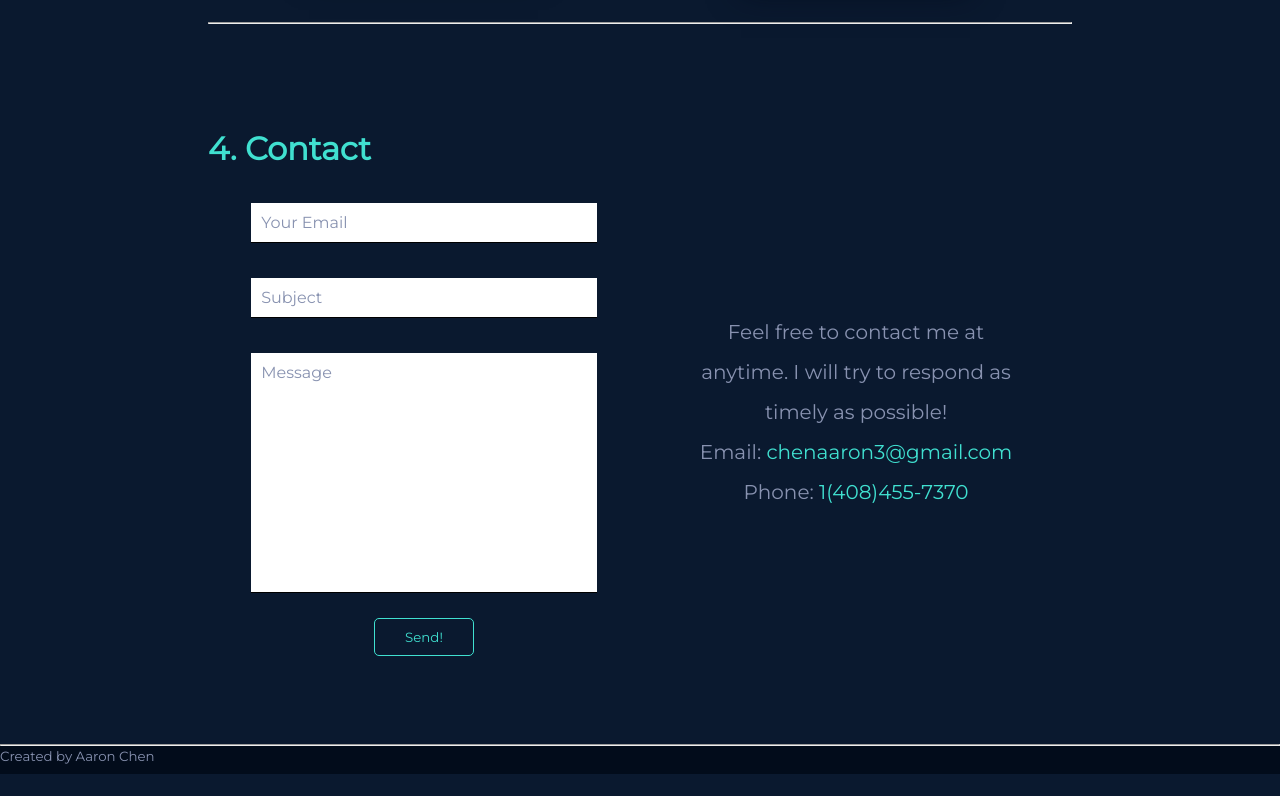
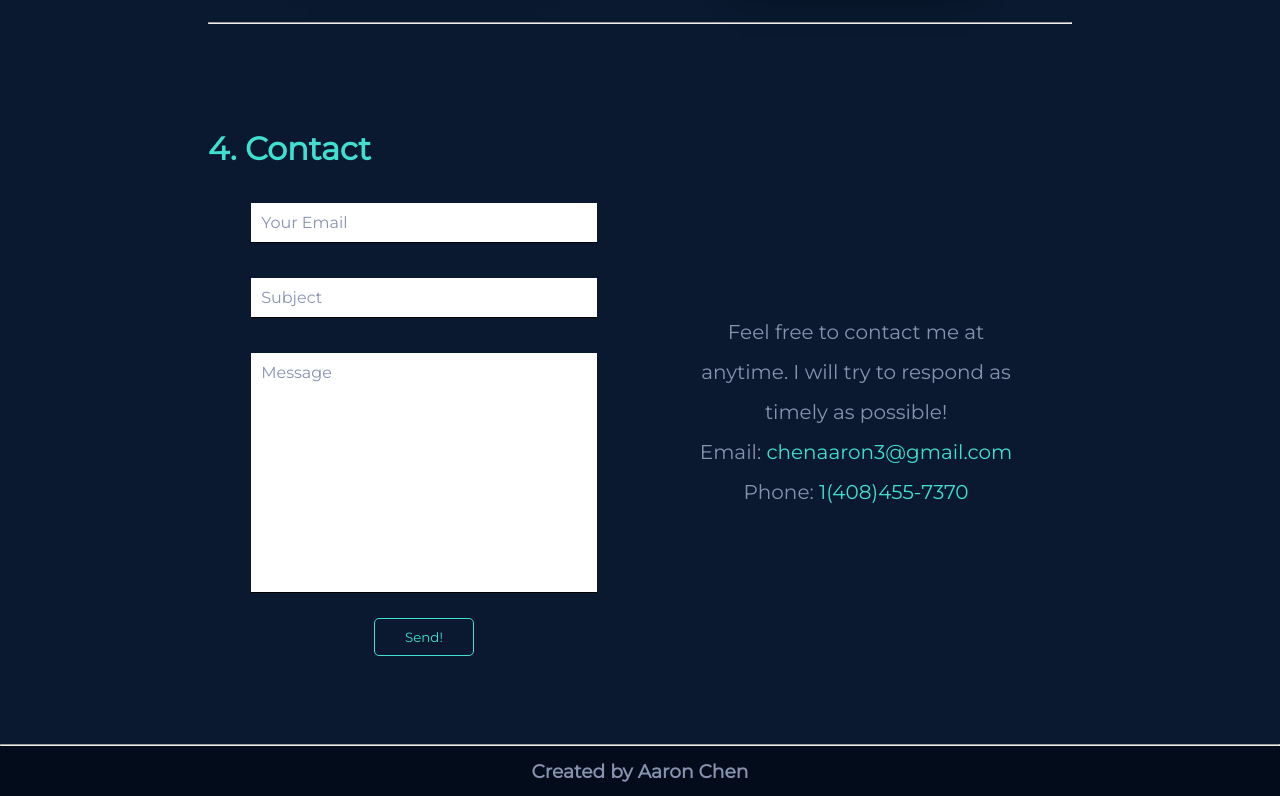
Before and after one commit to chenaaron3/WebsitePortfolio, a React (Create React App) app in the folder client/: page / in a window 1280 px wide. Shown: the part 4305-5101 px from the top of the page. Before the commit the page ends 5079 px from the top, so only its background shows below. Built offline with nearby package versions, Linux system fonts and the light colour scheme.

Commit message:
added website link

```diff
--- a/client/src/App.js
+++ b/client/src/App.js
@@ -26,9 +26,9 @@ function App() {
             <Projects/>
             <Contact/>
         </div>
+        <hr/>
         <footer>
-            <hr/>
-            <small>Created by Aaron Chen</small>
+            <a href="https://github.com/chenaaron3/WebsitePortfolio" target="_blank"><h3>Created by Aaron Chen</h3></a>
         </footer>
     </div>
   );
--- a/client/src/App.scss
+++ b/client/src/App.scss
@@ -49,9 +49,20 @@ body {
 
 footer {
   background-color: $dark-background;
-  height: 30px;
+  height: 50px;
   width: 100%;
-  color: $normal-text;
+  display: flex;
+  justify-content: center;
+  align-items: center;
+  text-align: center;
+
+  a{
+    color: $normal-text;
+  }
+
+  a:hover{
+    color: $primary-color;
+  }
 }
 
 .title{
```
